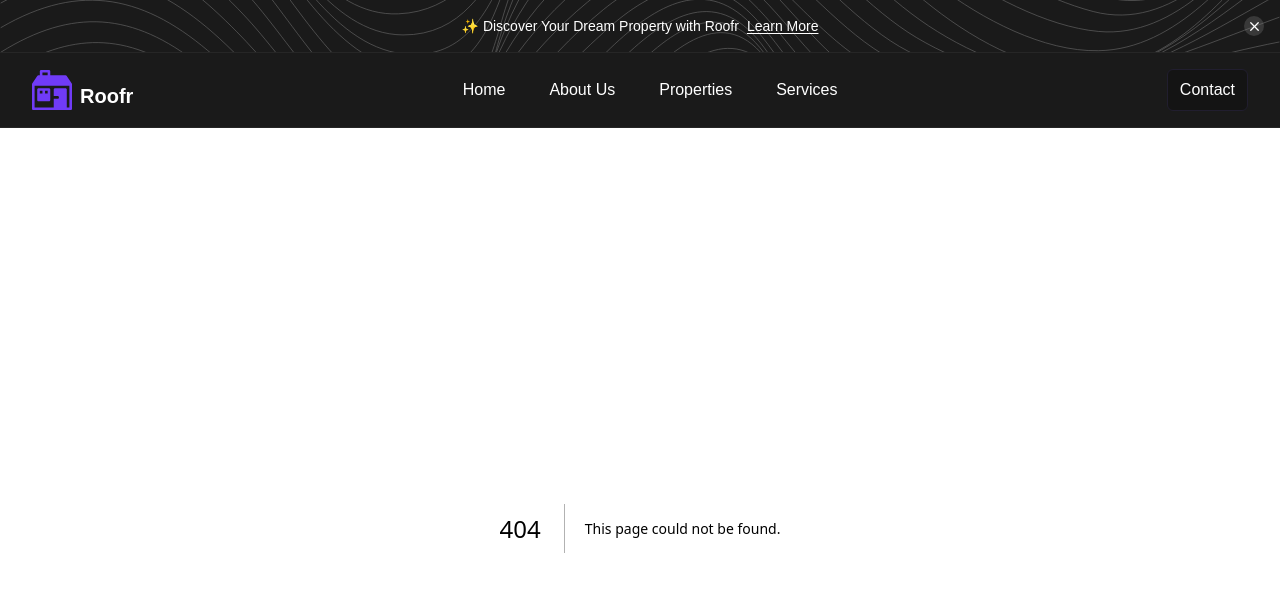
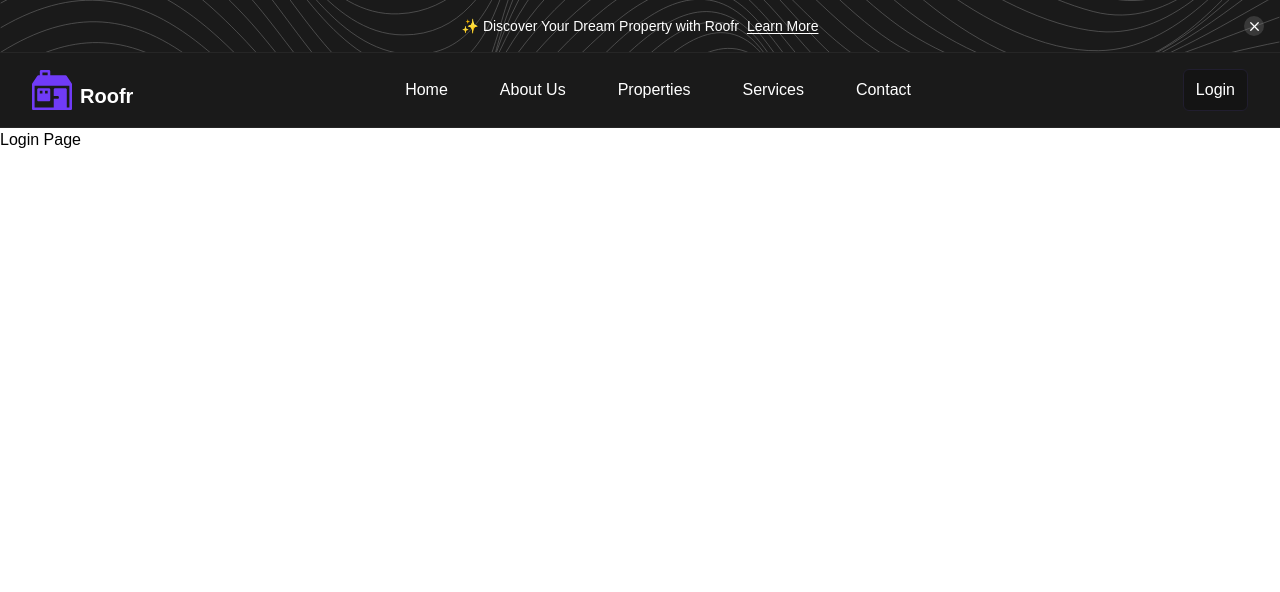
Before and after one commit to shawaiz-khan/roofr, a Next.js app: page /auth/login in a window 1280 px wide. Before the commit this address had no page. Shown: the top 592 px of the page. Built offline with nearby package versions, Linux system fonts and the light colour scheme.

Commit message:
add: Auth pages added, Navbar fixed and the footer component created

```diff
--- /dev/null
+++ b/src/app/auth/login/page.tsx
@@ -0,0 +1,9 @@
+const Login: React.FC = () => {
+    return (
+        <div>
+            Login Page
+        </div>
+    );
+}
+
+export default Login;
--- /dev/null
+++ b/src/app/auth/sign-up/page.tsx
@@ -0,0 +1,9 @@
+const SignUp: React.FC = () => {
+    return (
+        <div>
+            SignUp Page
+        </div>
+    );
+}
+
+export default SignUp;
--- /dev/null
+++ b/src/components/Footer.tsx
@@ -0,0 +1,9 @@
+const Footer: React.FC = () => {
+    return (
+        <div>
+            Footer
+        </div>
+    );
+}
+
+export default Footer;
--- a/src/components/NavBar.tsx
+++ b/src/components/NavBar.tsx
@@ -56,7 +56,7 @@ const NavBar: React.FC = () => {
                         <li key={navItem.path}>
                             <Link
                                 href={navItem.path}
-                                className={`text-md px-3 py-2 cursor-pointer rounded-md ${pathname === navItem.path ? "bg-black-primary border border-stroke-grey" : ""}`}
+                                className={`text-md px-4 py-3 cursor-pointer rounded-md ${pathname === navItem.path ? "bg-black-primary border border-stroke-grey" : ""}`}
                             >
                                 {navItem.name}
                             </Link>
@@ -65,7 +65,7 @@ const NavBar: React.FC = () => {
                 </ul>
 
                 <button className="hidden md:block bg-black-primary border border-stroke-dark px-3 py-2 rounded-md cursor-pointer">
-                    <Link href={"/contact"}>Contact</Link>
+                    <Link href={"/login"}>Login</Link>
                 </button>
 
                 <button onClick={handleMenu} className="block md:hidden">
@@ -109,7 +109,7 @@ const NavBar: React.FC = () => {
                                 <button
                                     className="block bg-black-primary border border-stroke-grey px-4 py-3 rounded-md cursor-pointer"
                                 >
-                                    <Link href={"/contact"}>Contact</Link>
+                                    <Link href={"/login"}>Login</Link>
                                 </button>
                             </ul>
                         </motion.div>
--- a/src/constants/paths.ts
+++ b/src/constants/paths.ts
@@ -7,7 +7,8 @@ const navItems: NavItemProps[] = [
     { name: "Home", path: "/" },
     { name: "About Us", path: "/about" },
     { name: "Properties", path: "/properties" },
-    { name: "Services", path: "/services" }
+    { name: "Services", path: "/services" },
+    { name: "Contact", path: "/contact" }
 ];
 
 export default navItems;
```
Also changed, not shown: src/assets/svg/Mail.svg (added), src/assets/svg/Send.svg (added).
